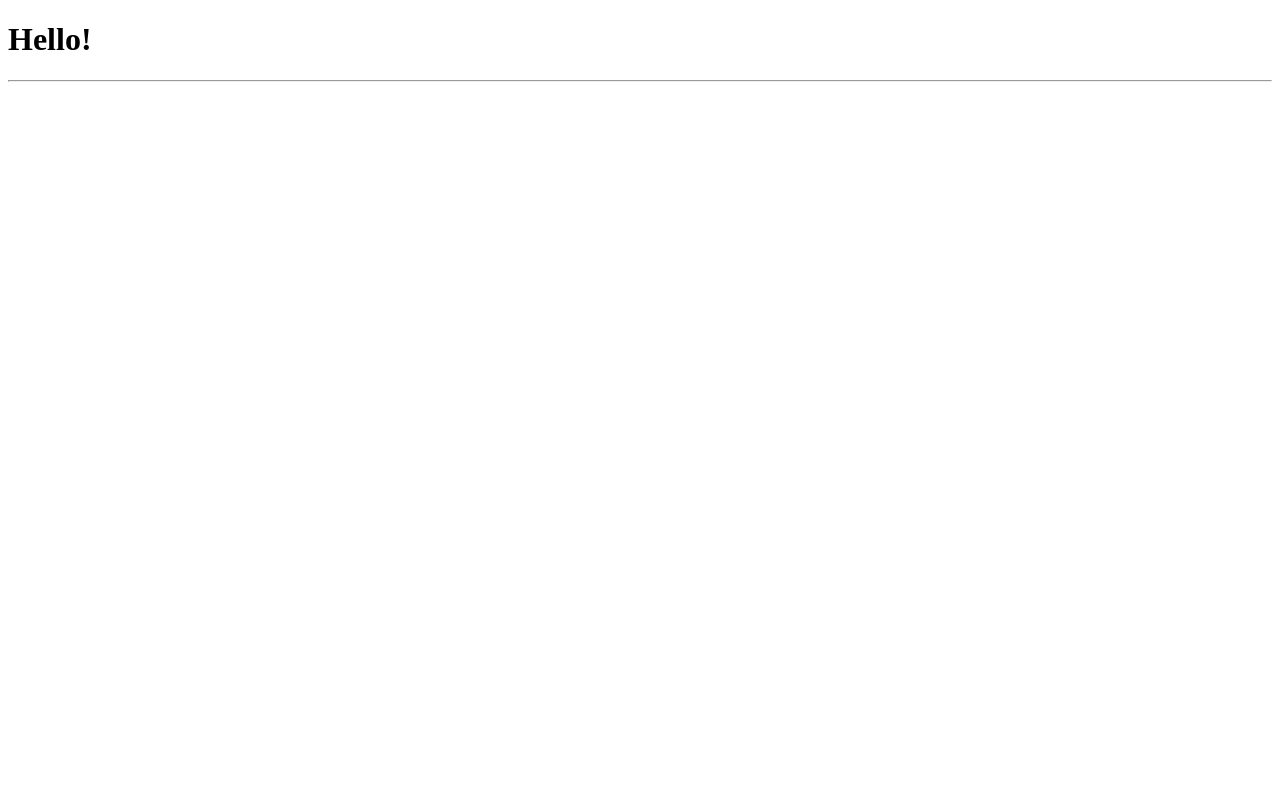
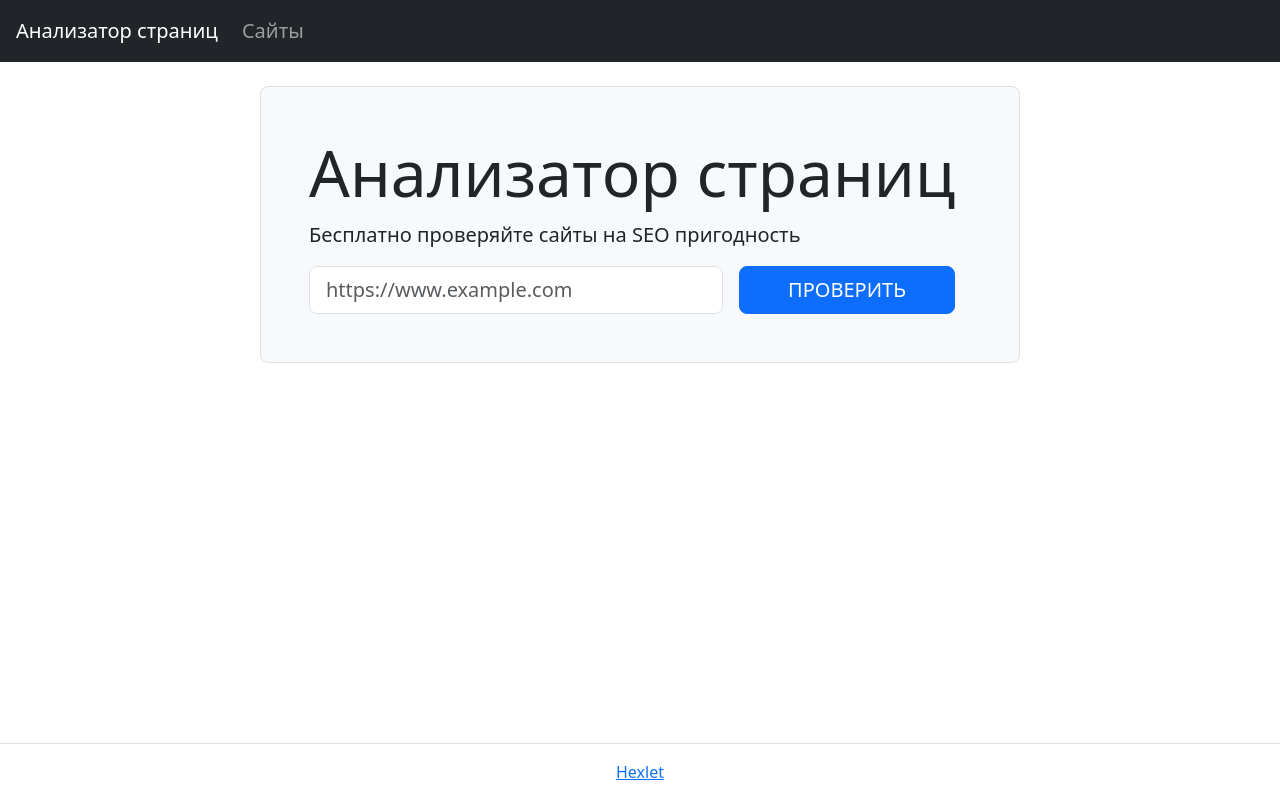
Before and after one commit to sidnnov/python-project-83, a Flask app: page / in a window 1280 px wide. Before the commit the page is almost empty. Run offline with Flask 2, Linux system fonts and the light colour scheme.

Commit message:
Update app.py and index.html

```diff
--- a/page_analyzer/app.py
+++ b/page_analyzer/app.py
@@ -5,5 +5,5 @@ app = Flask(__name__)
 
 
 @app.route('/')
-def login():
+def start():
     return render_template('index.html')
--- a/page_analyzer/templates/index.html
+++ b/page_analyzer/templates/index.html
@@ -1,7 +1,44 @@
 <!doctype html>
-<html>
-  <h1>Hello!</h1>
-  <hr>
-  <body>
+<html lang="en">
+  <head>
+    <meta charset="utf-8">
+    <meta name="viewport" content="width=device-width, initial-scale=1, shrink-to-fit=no">
+    <meta name="description" content="Project for Hexlet.io">
+    <title>Анализатор страниц</title>
+    <link href="https://cdn.jsdelivr.net/npm/bootstrap@5.3.0-alpha1/dist/css/bootstrap.min.css" rel="stylesheet"
+    integrity="sha384-GLhlTQ8iRABdZLl6O3oVMWSktQOp6b7In1Zl3/Jr59b6EGGoI1aFkw7cmDA6j6gD" crossorigin="anonymous">
+  </head>
+  <body class="min-vh-100 d-flex flex-column">
+  <header class="flex-shrink-0">
+    <nav class="navbar navbar-expand-md navbar-dark bg-dark px-3">
+      <a class="navbar-brand" href="/">Анализатор страниц</a>
+        <div class="navbar-nav fs-5">
+          <a class="nav-link" href="/">Сайты</a>
+        </div>
+    </nav>
+  </header>
+  <main class="flex-grow-1">
+    <div class="container-lg mt-4">
+      <div class="row">
+        <div class="col-12 col-md-10 col-lg-8 mx-auto border rounded-3 bg-light p-5">
+          <h1 class="display-3">Анализатор страниц</h1>
+          <p class="lead">Бесплатно проверяйте сайты на SEO пригодность</p>
+          <form action="/urls" method="post" class="d-flex justify-content-center" required="">
+            <input type="text" name="url" placeholder="https://www.example.com" value="" class="form-control form-control-lg">
+            <input type="submit" class="btn btn-primary  btn-lg ms-3 px-5 text-uppercase mx-3" value="Проверить">
+          </form>
+        </div>
+      </div>
+    </div>
+  </main>
+  <footer class="border-top py-3 mt-5 flex-shrink-0">
+    <div class="container-lg">
+      <div class="text-center">
+        <a href="https://ru.hexlet.io/">Hexlet</a>
+      </div>
+    </div>
+  </footer>
+  <script src="https://cdn.jsdelivr.net/npm/bootstrap@5.3.0-alpha1/dist/js/bootstrap.bundle.min.js"
+  integrity="sha384-w76AqPfDkMBDXo30jS1Sgez6pr3x5MlQ1ZAGC+nuZB+EYdgRZgiwxhTBTkF7CXvN" crossorigin="anonymous"></script>
   </body>
 </html>
```
